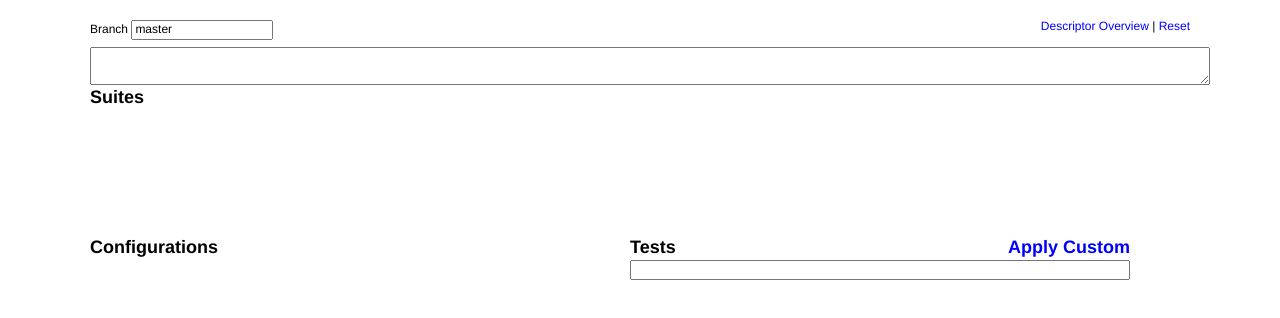
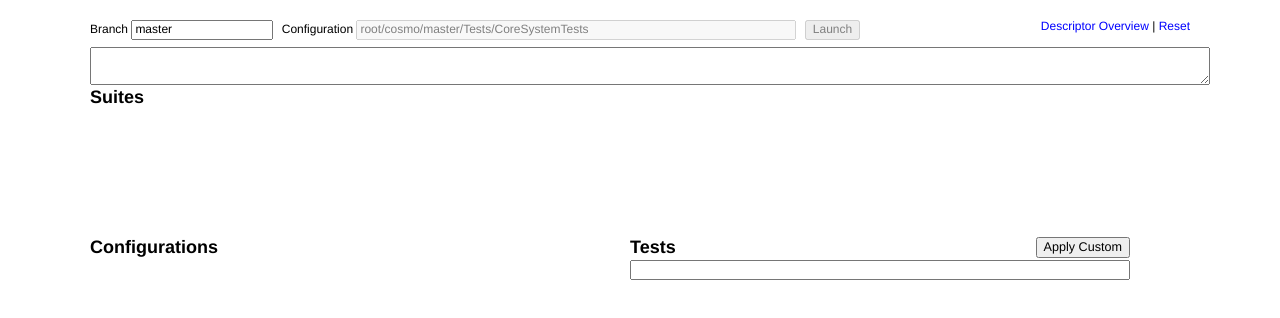
Before and after one commit to cloudify-cosmo/system-tests-launcher, a plain HTML site: page index.html in a window 1280 px wide. Drawn offline with nearby package versions, Linux system fonts and the light colour scheme; no server answers.

Commit message:
add configuration + launch to page in disable mode until implemented

```diff
--- a/css/style.css
+++ b/css/style.css
@@ -53,3 +53,22 @@ ul {
 #overview {
     min-height: 150px;
 }
+
+#configuration_input {
+    width: 40%;
+}
+
+input {
+    margin-right: 5px;
+}
+
+h1 button {
+    font-weight: normal;
+    font-size: 0.70em;
+}
+
+button[disabled=disabled],
+button:disabled,
+input:disabled {
+    color: gray;
+}
--- a/index.html
+++ b/index.html
@@ -19,6 +19,12 @@
       <span class="section col-1-1">
         <span>Branch</span>
         <input ng-model="branch" ng-enter="reloadSuitesYaml()">
+
+        <span>Configuration</span>
+        <input disabled ng-model="configuration" id="configuration_input">
+
+        <button disabled>Launch</button>
+
         <span class="push-right">
           <a href="" ng-click="descriptorOverview()">Descriptor Overview</a>
           <span>|</span>
@@ -108,7 +114,7 @@
           <div class="col-1-1">
             <h1>
               <span>Tests</span>
-              <a href="" ng-click="applyCustom()" class="push-right">Apply Custom</a>
+              <button ng-click="applyCustom()" class="push-right">Apply Custom</button>
             </h1>
             <input id="custom_tests_input"
                    ng-model="current_custom_tests"
--- a/js/app.js
+++ b/js/app.js
@@ -1,6 +1,7 @@
 function SystemTestsController($http, $scope, $timeout, $log) {
 
   $scope.branch = 'master';
+  $scope.configuration = 'root/cosmo/master/Tests/CoreSystemTests';
 
   $scope.reset = function() {
     $scope.suites.selected = [];
```
